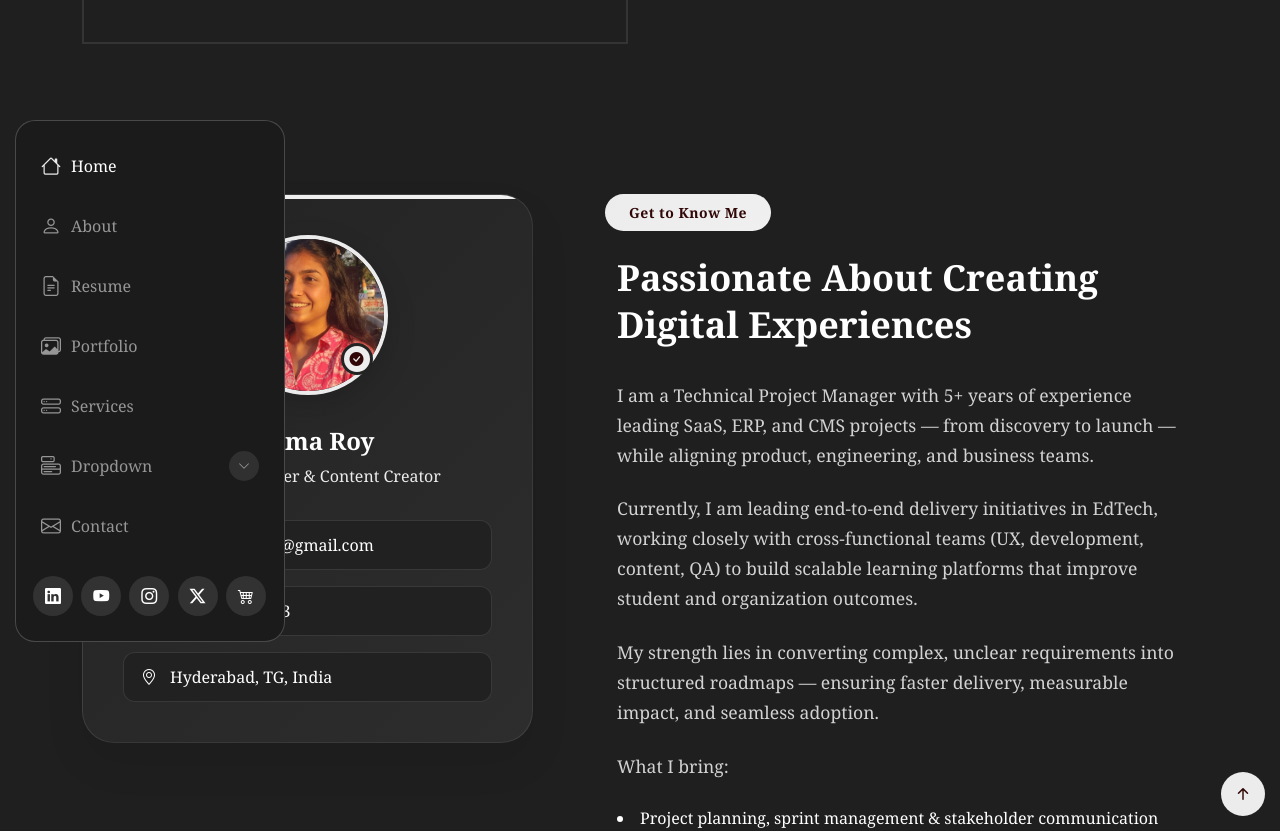
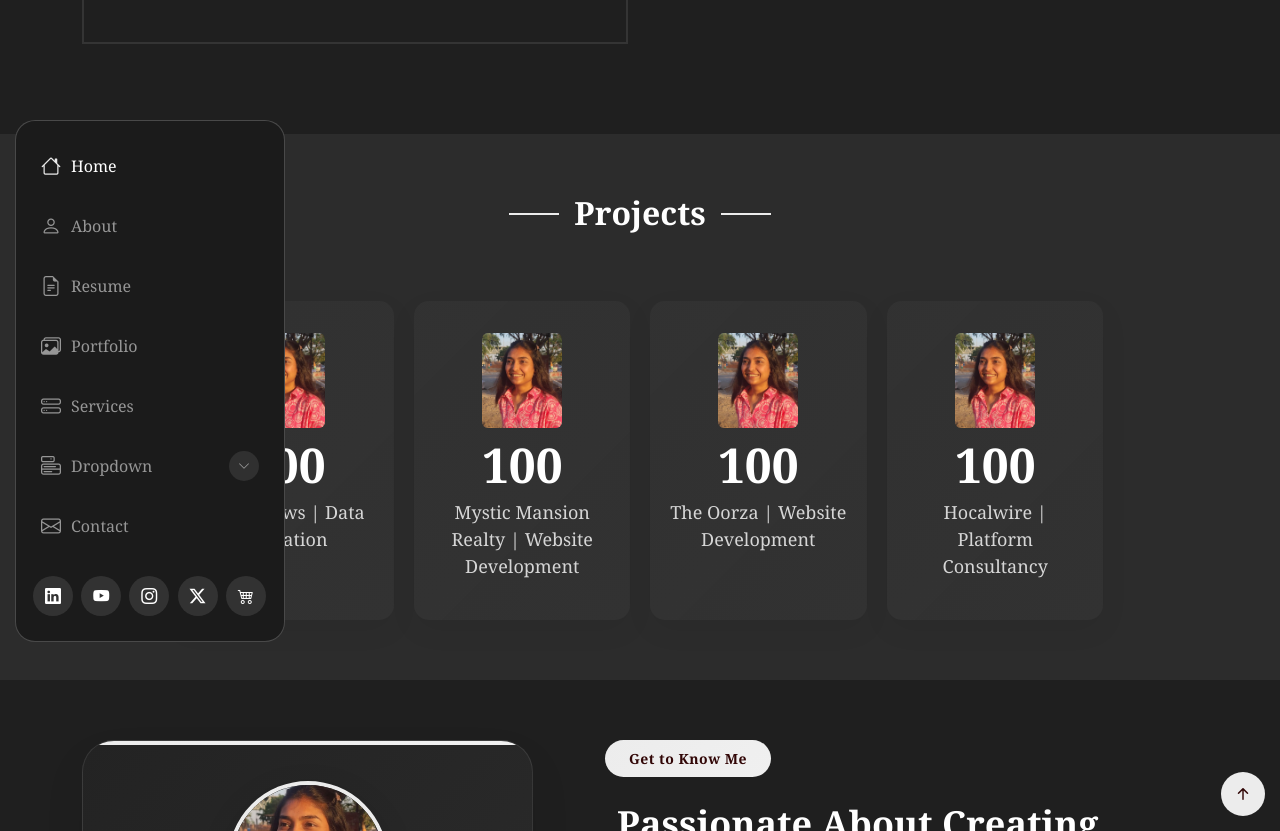
Before and after one commit to iamreemaroy/Reema-Roy, a Jekyll site: the page index.html, which Jekyll copies as it is, in a window 1280 px wide and 900 px high, scrolled down 1863 px, cut to the strip 69-900 px from the top of the window. Built offline with Jekyll 4.4.1, drawn with Linux system fonts in a browser that asks for light colours.

Commit message:
Update index.html

```diff
--- a/index.html
+++ b/index.html
@@ -215,7 +215,53 @@
 
     </section><!-- /Featured Section -->
 
+    <!-- Stats Section -->
+    <section id="stats" class="stats section light-background">
+      <div class="container section-title aos-init aos-animate" data-aos="fade-up">
+        <h2>Projects</h2>
+      </div>
+      <div class="container" data-aos="fade-up" data-aos-delay="100">
+        <div class="row justify-content-center">
+          <div class="col-lg-10">
+            <div class="stats-wrapper">
+              <div class="stats-item" data-aos="zoom-in" data-aos-delay="150">
+                <div class="icon-wrapper">
+                  <img src="assets/img/profile/profile-square-2.webp" alt="Profile" class="img-fluid rounded">
+                </div>
+                <span data-purecounter-start="0" data-purecounter-duration="1" class="purecounter"></span>
+                <p>HPBL News | Data Migration</p>
+              </div><!-- End Stats Item -->
 
+              <div class="stats-item" data-aos="zoom-in" data-aos-delay="200">
+                <div class="icon-wrapper">
+                  <img src="assets/img/profile/profile-square-2.webp" alt="Profile" class="img-fluid rounded">
+                </div>
+                <span data-purecounter-start="0" data-purecounter-duration="1" class="purecounter"></span>
+                <p>Mystic Mansion Realty | Website Development</p>
+              </div><!-- End Stats Item -->
+
+              <div class="stats-item" data-aos="zoom-in" data-aos-delay="250">
+                <div class="icon-wrapper">
+                  <img src="assets/img/profile/profile-square-2.webp" alt="Profile" class="img-fluid rounded">
+                </div>
+                <span data-purecounter-start="0" data-purecounter-duration="1" class="purecounter"></span>
+                <p>The Oorza | Website Development</p>
+              </div><!-- End Stats Item -->
+
+              <div class="stats-item" data-aos="zoom-in" data-aos-delay="300">
+                <div class="icon-wrapper">
+                  <img src="assets/img/profile/profile-square-2.webp" alt="Profile" class="img-fluid rounded">
+                </div>
+                <span data-purecounter-start="0" data-purecounter-duration="1" class="purecounter"></span>
+                <p>Hocalwire | Platform Consultancy</p>
+              </div><!-- End Stats Item -->
+            </div>
+          </div>
+        </div>
+
+      </div>
+
+    </section><!-- /Stats Section -->
 
 
     <!-- About Section -->
```
